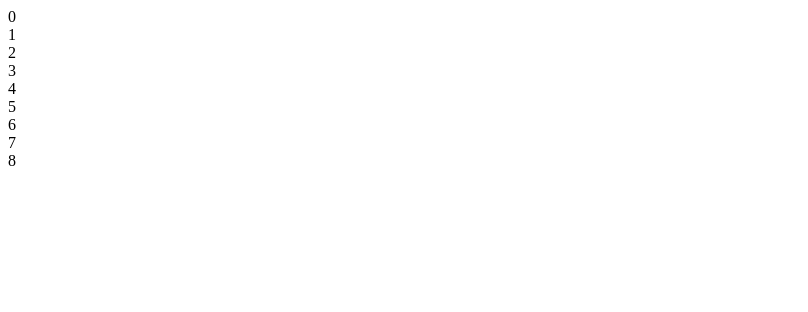
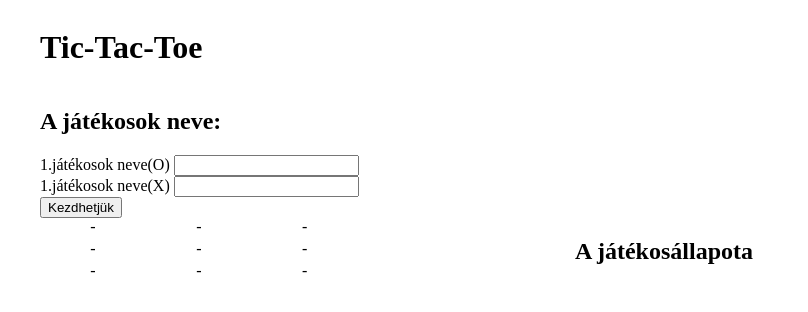
Before and after one commit to konnan933/TicTacToe, a plain HTML site: page index.html in a window 1280 px wide. Shown: the whole page, without its empty margins (0-808 px from the left). Drawn offline with Linux system fonts and the light colour scheme.

Commit message:
index kiegészítése, kezdeti kinézet

```diff
--- a/index.html
+++ b/index.html
@@ -1,20 +1,41 @@
 <!DOCTYPE html>
 <html lang="hu">
+
 <head>
-    <meta charset="UTF-8">
-    <meta name="viewport" content="width=device-width, initial-scale=1.0">
+    <meta charset="UTF-8" />
+    <meta name="viewport" content="width=device-width, initial-scale=1.0" />
     <title>Koncsik Benedek</title>
-    <link rel="stylesheet" href="stilus.css">
+    <link rel="stylesheet" href="stilus.css" />
     <script src="script.js"></script>
 </head>
+
 <body>
     <main>
-        <article>
-            <div id="nagyDiv">
+        <header>
+            <h1>Tic-Tac-Toe</h1>
+        </header>
+        <section>
+            <h2>A játékosok neve:</h2>
 
-            </div>
-        </article>
+        <form action="">
+            <label for="jatekos1">1.játékosok neve(O)</label>
+            <input type="text" name="jatekos1" id="jatekos1" />
+            <br />
+            <label for="jatekos2">1.játékosok neve(X)</label>
+            <input type="text" name="jatekos2" id="jatekos2" />
+            <br />
+            <button id="kezd">Kezdhetjük</button>
+        </form>
+    </section>
+        <div id="tartalom">
+            <article>
+                <div id="nagyDiv"></div>
+            </article>
+            <aside>
+                <h2>A játékosállapota</h2>
+            </aside>
+        </div>
     </main>
+</body>
 
-</body>
 </html>
--- a/script.js
+++ b/script.js
@@ -38,7 +38,7 @@ function init() {
 
 function tombFeltolt(db) {
     for (let index = 0; index < db; index++) {
-        tomb.push(String(index));
+        tomb.push("-");
     }
 }
 
--- a/stilus.css
+++ b/stilus.css
@@ -1 +1,44 @@
 @charset "UTF-8";
+
+main{
+    margin: auto;
+    width: 1200px;
+    display: grid;
+    grid-template-areas: "he"
+                         "se"
+                         "ta"
+                         "ta"
+                         "ta";
+}
+header{
+    grid-area: he;
+
+}
+#tartalom{
+    grid-area: ta;
+    display: grid;
+    grid-template-areas:"ar as";
+}
+section{
+    grid-area: se;
+    width: 40%;
+}
+aside{
+    grid-area: as;
+    width: 40%;
+}
+article{
+    grid-area: ar;
+    width: 60%;
+    display: flex;
+}
+#nagyDiv{
+    width: 100%;
+    display: flex;
+    flex-flow: row wrap;
+}
+#nagyDiv div{
+    text-align: center;
+    width: 33%;
+    font-size: 50;
+}
```
